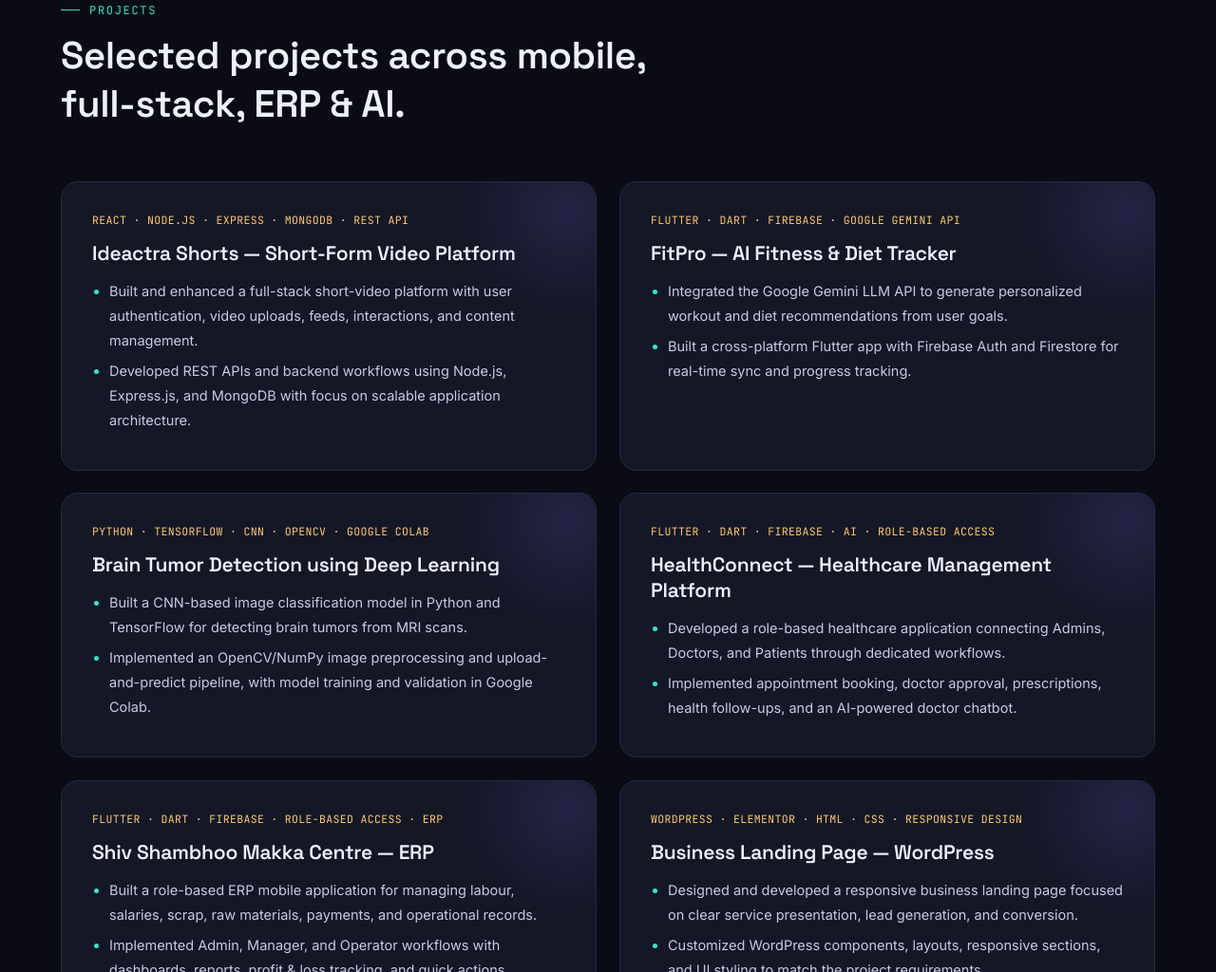
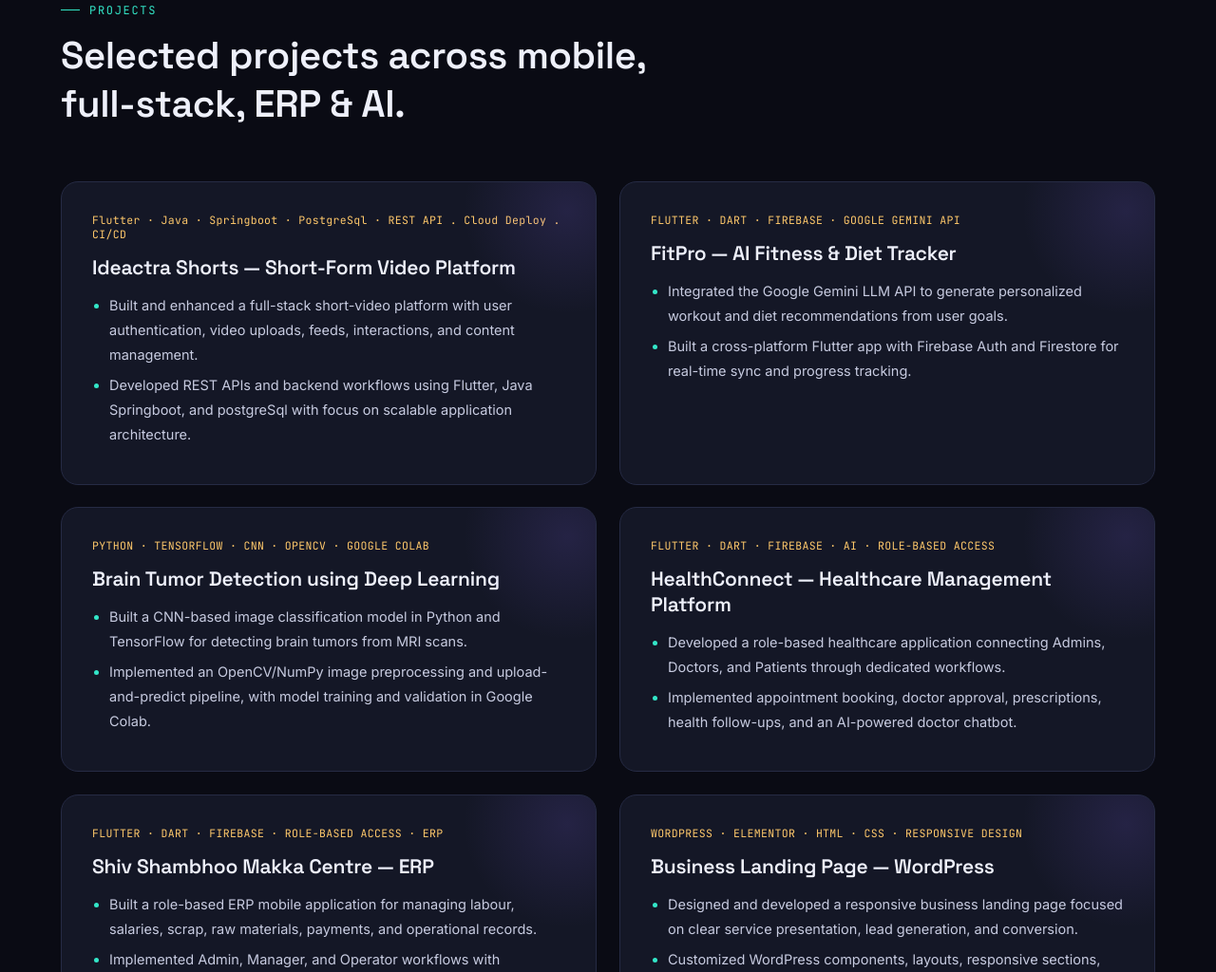
Before and after one commit to sunisolanki/portfolios, a plain HTML site: page index.html in a window 1280 px wide. Shown: the part 3607-4631 px from the top of the page at 95% size. Drawn offline with nearby package versions, Linux system fonts and the light colour scheme.

Commit message:
Update tech stack and project details in index.html

```diff
--- a/index.html
+++ b/index.html
@@ -410,11 +410,11 @@
     <!-- 1. Ideactra Shorts -->
     <div class="project-card">
       <div class="glow"></div>
-      <div class="stack">REACT · NODE.JS · EXPRESS · MONGODB · REST API</div>
+      <div class="stack">Flutter · Java · Springboot · PostgreSql · REST API . Cloud Deploy . CI/CD </div>
       <h3>Ideactra Shorts — Short-Form Video Platform</h3>
       <ul>
         <li>Built and enhanced a full-stack short-video platform with user authentication, video uploads, feeds, interactions, and content management.</li>
-        <li>Developed REST APIs and backend workflows using Node.js, Express.js, and MongoDB with focus on scalable application architecture.</li>
+        <li>Developed REST APIs and backend workflows using Flutter, Java Springboot, and postgreSql with focus on scalable application architecture.</li>
       </ul>
     </div>
 
```
